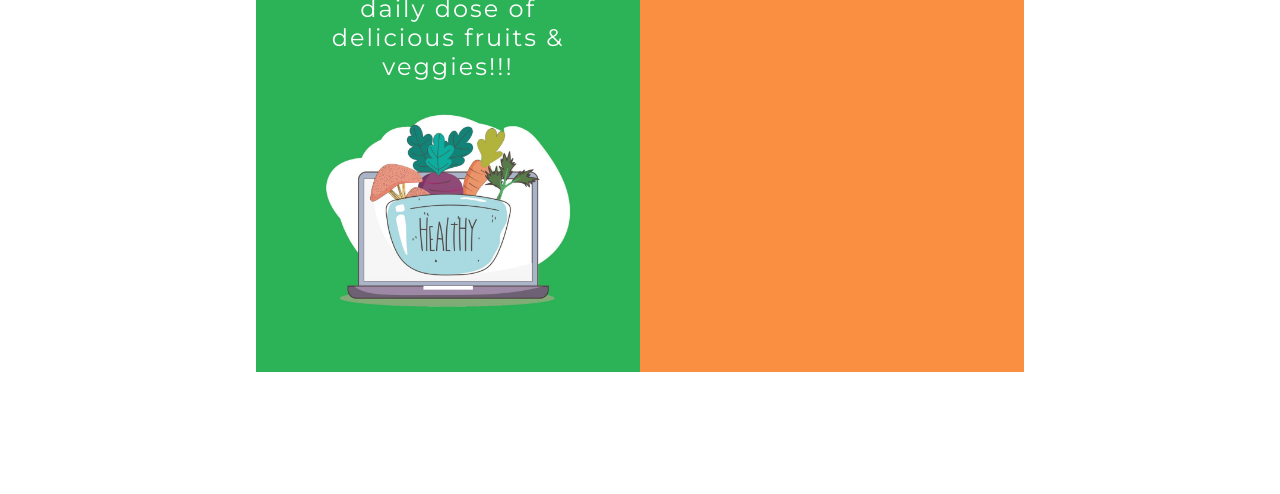
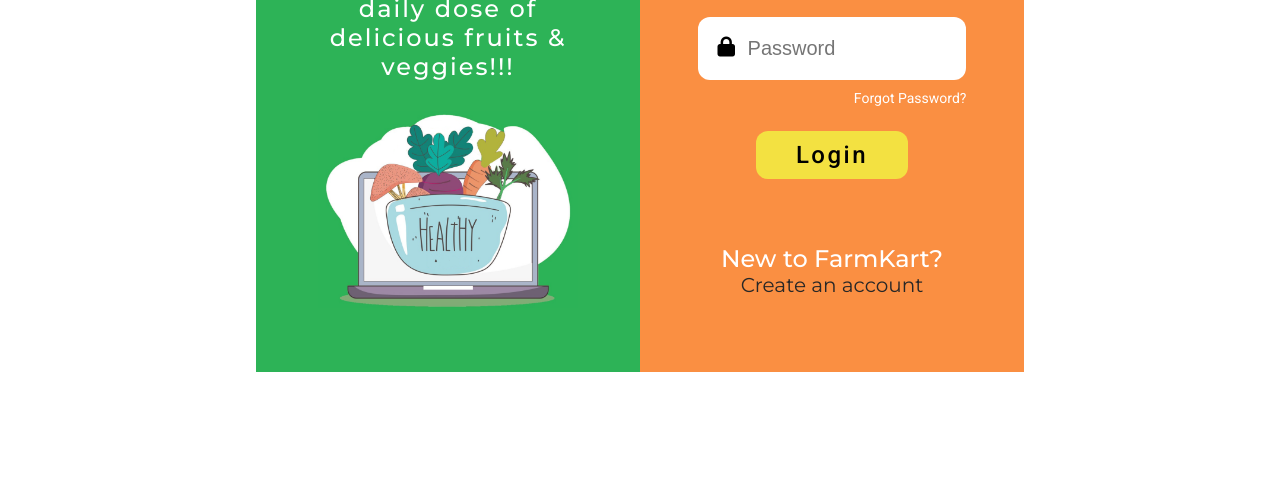
Before and after one commit to NithinRG/FarmKart, a plain HTML site: page login.html in a window 1280 px wide. Shown: the part 306-800 px from the top of the page. Drawn offline with Linux system fonts and the light colour scheme.

Commit message:
login page added

```diff
--- a/Assets/css/login.css
+++ b/Assets/css/login.css
@@ -115,6 +115,7 @@
   margin: auto;
   font-size: 24px;
   margin-bottom: 30px;
+  font-weight: 500;
 }
 
 .l-section img {
@@ -125,5 +126,78 @@
 .r-section {
   background-color: #fa8f42;
   width: 50%;
-  padding: 30px;
+  padding-top: 100px;
 }
+
+.r-section i {
+  position: absolute;
+  padding: 20px;
+  font-size: 20px;
+}
+
+.r-section input {
+  padding: 20px;
+  padding-left: 50px;
+  width: 70%;
+  margin-bottom: 20px;
+  border-radius: 12px;
+  border: none;
+  outline-style: none;
+  font-size: 20px;
+}
+
+.forgot-pw {
+  font-size: 14px;
+  width: 70%;
+  margin: auto;
+  margin-top: -10px;
+  text-align: right;
+}
+
+.forgot-pw a {
+  color: white;
+  text-decoration: none;
+}
+
+.forgot-pw a:hover {
+  color: #ff4d4d;
+}
+
+.login-btn {
+  padding: 10px 40px;
+  border-radius: 12px;
+  border: none;
+  font-family: "Roboto", sans-serif;
+  font-size: 24px;
+  background-color: #f3e141;
+  margin: 25px auto;
+  letter-spacing: 2.5px;
+  font-weight: 500;
+  outline-style: none;
+  cursor: pointer;
+}
+
+.login-btn:active {
+  color: #ff4d4d;
+}
+
+.create-ac {
+  color: white;
+  margin-top: 40px;
+  font-family: "Montserrat", sans-serif;
+}
+
+.create-ac p {
+  font-size: 24px;
+  font-weight: 500;
+}
+
+.create-ac a {
+  color: #272727;
+  text-decoration: none;
+  font-size: 20px;
+}
+
+.create-ac a:hover {
+  color: #ff4d4d;
+}
--- a/login.html
+++ b/login.html
@@ -48,7 +48,26 @@
             <p>Get access to your daily dose of delicious fruits & veggies!!!</p>
             <img src="/Assets/Img/bowl-laptop.png" alt="">
         </div>
-        <div class="r-section">name</div>
+        <div class="r-section">
+            <form action="">
+                <div class="email">
+                    <i class="fas fa-user"></i>
+                    <input type="email" name="" id="" placeholder="Email id">
+                </div>
+                <div class="password">
+                    <i class="fas fa-lock"></i>
+                    <input type="password" name="" id="" placeholder="Password">
+                </div>
+                <div class="forgot-pw">
+                    <a href="#">Forgot Password?</a>
+                </div>
+                <button type="submit" class="login-btn">Login</button>
+                <div class="create-ac">
+                    <p>New to FarmKart?</p>
+                    <a href="#">Create an account</a>
+                </div>
+            </form>
+        </div>
     </div>
 
 </body>
```
